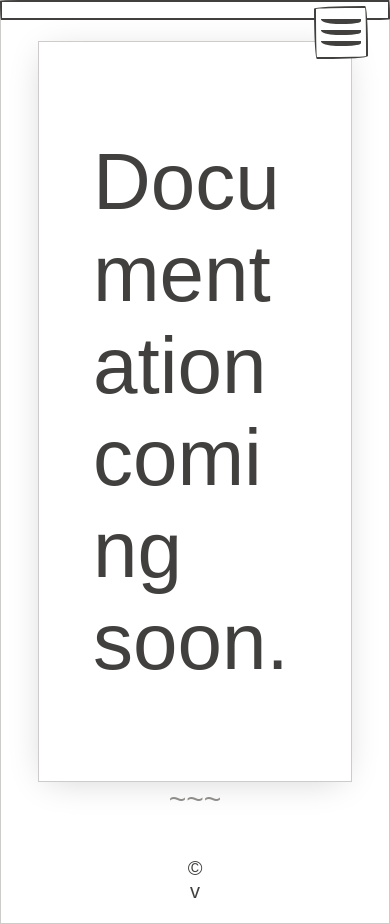
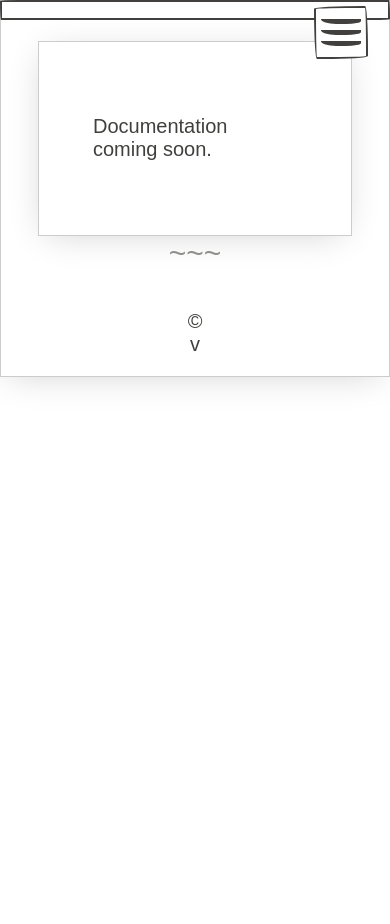
Before and after one commit to eddyizm/quotes, a FastAPI app: template src/html/templates/documentation.html in a window 390 px wide. After the commit the page ends 385 px from the top, so only its background shows below. Run offline with FastAPI, Linux system fonts and the light colour scheme; the template is opened without the code that fills it, so the values that code supplies are empty; parts of the project's set-up code (start-up, migrations or seed data) failed here and were passed over; some web fonts are replaced.

```diff
--- a/src/html/static/custom.css
+++ b/src/html/static/custom.css
@@ -3,3 +3,14 @@ footer {
     text-align: center;
     margin: 0;
 }
+
+ body {
+    margin: 0px;
+    height: 100vh;
+    display: flex;
+    flex-direction: column;
+ }
+
+ #quote-container {
+    min-height: 50vh !important;
+ }
--- a/src/html/templates/about.html
+++ b/src/html/templates/about.html
@@ -1,7 +1,7 @@
 {% extends "base.html" %}  {% block content %}
 <div class="paper container">
 
-        <div class="col-6 col container">
+        <div class="col-12 col container">
 
                 <img src="https://http.dog/200.jpg" alt="dog is ok">
 
--- a/src/html/templates/documentation.html
+++ b/src/html/templates/documentation.html
@@ -1,9 +1,9 @@
 {% extends "base.html" %}  {% block content %}
 <div class="paper container">
 
-        <div class="col-6 col container">
+        <div class="col-12 col container">
 
-              <h1>Documentation coming soon.</h1>
+              <h5>Documentation coming soon.</h5>
 
         </div>
 </div>
```
Also changed, not shown: src/html/templates/daily_quote.html (+12 -5 lines).
